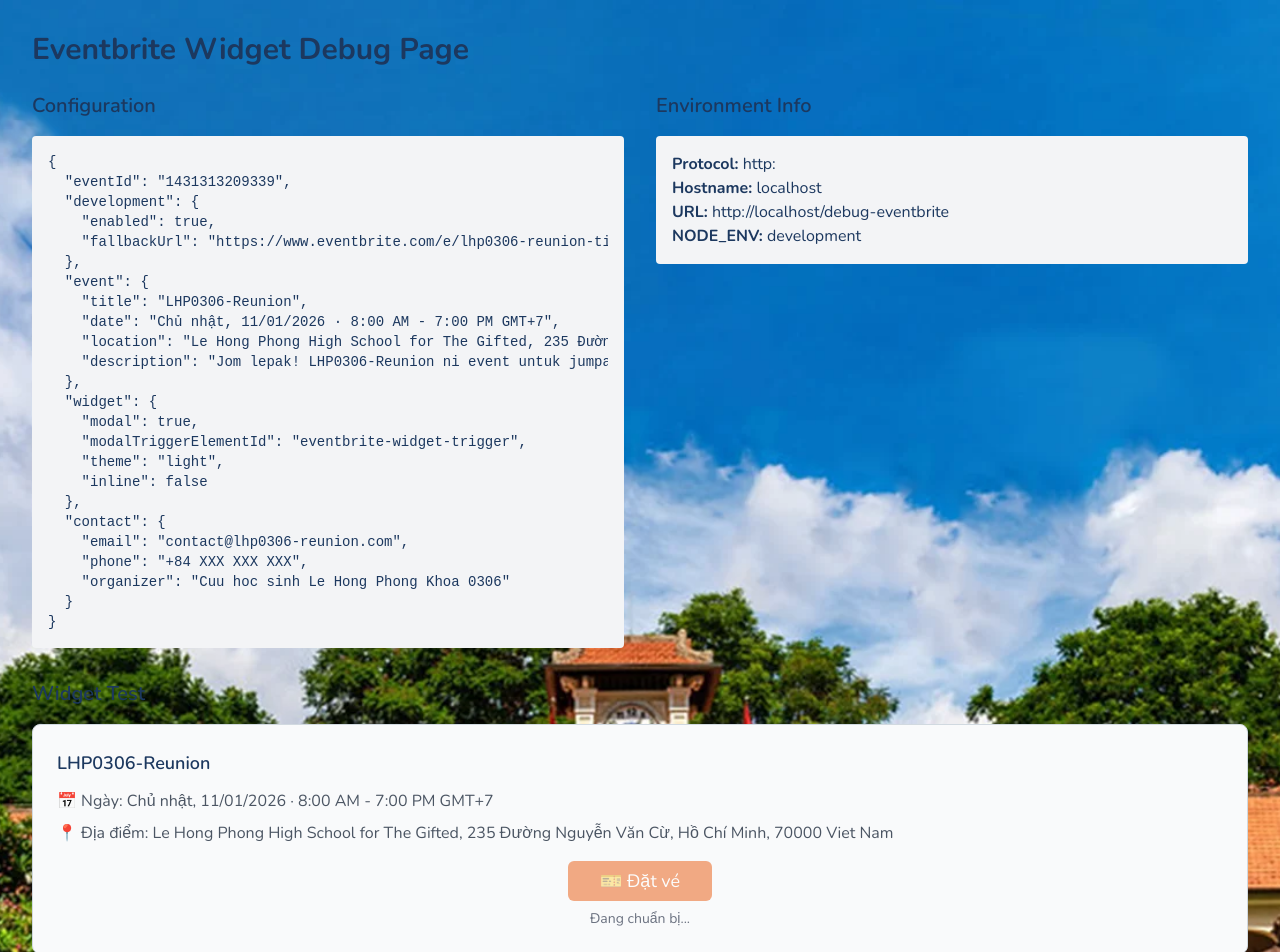
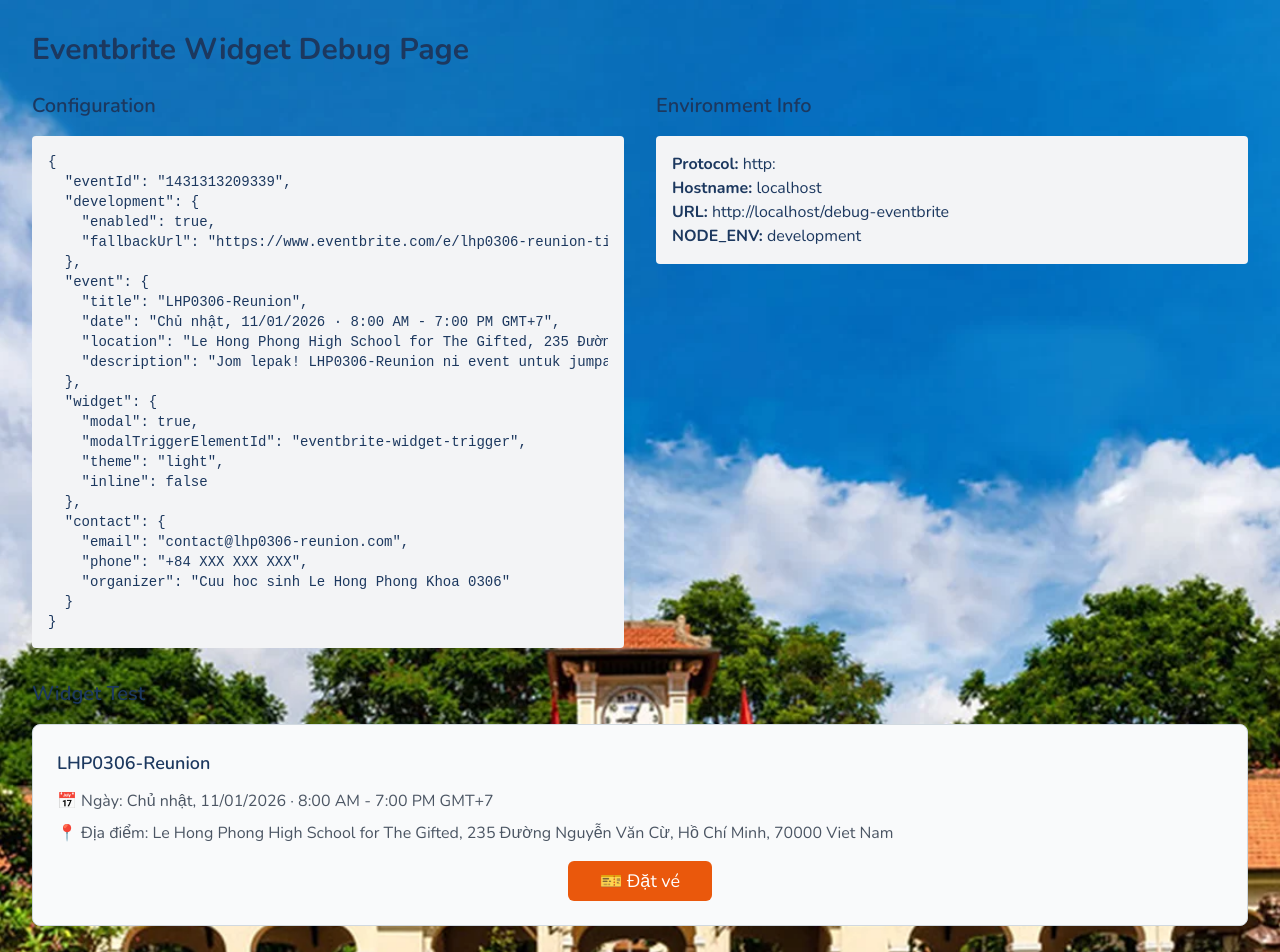
Before and after one commit to ChubbyCub/hs-reunion, a Next.js app: page /debug-eventbrite in a window 1280 px wide. Shown: the top 952 px of the page. Built offline with nearby package versions, Linux system fonts and the light colour scheme.

Commit message:
Fix widget once more...

```diff
--- a/src/components/EventbriteWidget.tsx
+++ b/src/components/EventbriteWidget.tsx
@@ -22,7 +22,6 @@
 }: EventbriteWidgetProps) {
   const [isLoading, setIsLoading] = useState(false);
   const [hasError, setHasError] = useState(false);
-  const [widgetLoaded, setWidgetLoaded] = useState(false);
   const [widgetCreated, setWidgetCreated] = useState(false);
 
   const handleButtonClick = async () => {
@@ -80,7 +79,7 @@
 
       script.onload = () => {
         console.log('EventbriteWidget: Script loaded successfully');
-        setWidgetLoaded(true);
+        setWidgetCreated(true);
         initializeWidget();
         setIsLoading(false);
         resolve();
@@ -110,7 +109,7 @@
       script.onload = () => {
         clearTimeout(timeoutId);
         console.log('EventbriteWidget: Script loaded successfully');
-        setWidgetLoaded(true);
+        setWidgetCreated(true);
         initializeWidget();
         setIsLoading(false);
         resolve();
@@ -195,12 +194,12 @@
         <Button
           id="eventbrite-widget-trigger"
           className="font-form bg-orange-600 hover:bg-orange-700 text-white px-8 py-3 text-lg"
-          disabled={!widgetLoaded}
+          disabled={isLoading}
           onClick={handleButtonClick}
         >
           🎫 Đặt vé
         </Button>
-        {!widgetLoaded && (
+        {isLoading && (
           <p className="text-sm text-gray-500 mt-2">Đang chuẩn bị...</p>
         )}
       </div>
```
